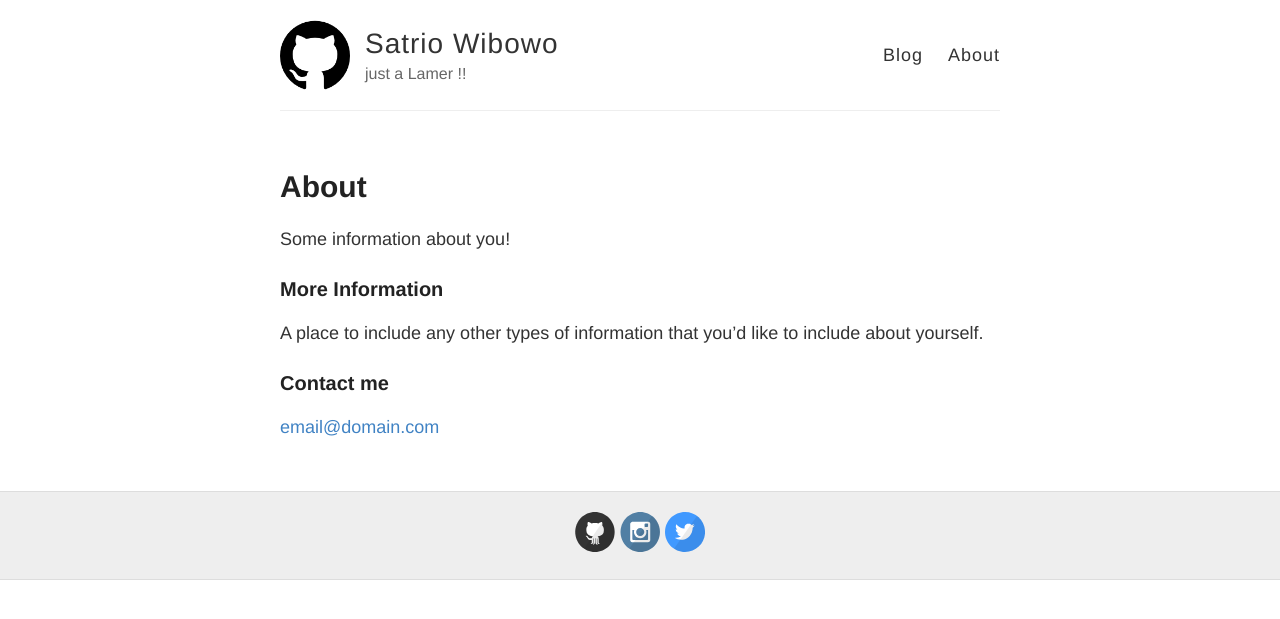
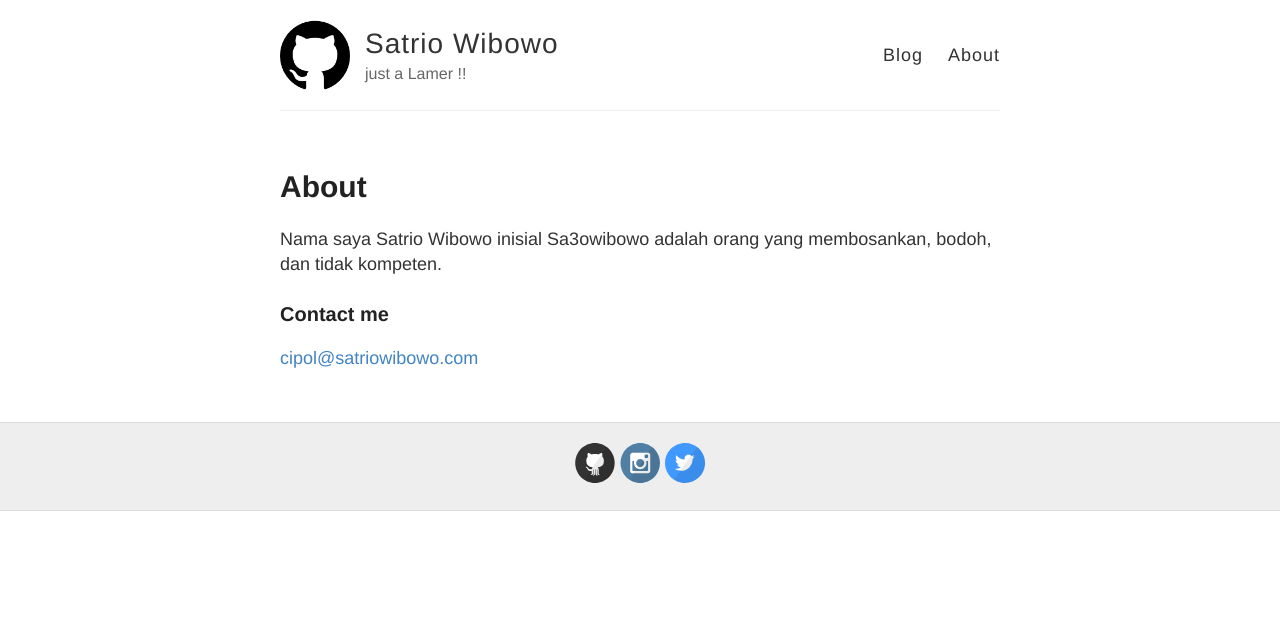
Before and after one commit to sa3owibowo/blog, a Jekyll site: the page built from about.md, in a window 1280 px wide. Shown: the top 619 px of the page. Built offline with Jekyll 4.4.1, drawn with Linux system fonts in a browser that asks for light colours.

Commit message:
Update about.md

```diff
--- a/about.md
+++ b/about.md
@@ -4,12 +4,8 @@ title: About
 permalink: /about/
 ---
 
-Some information about you!
-
-### More Information
-
-A place to include any other types of information that you'd like to include about yourself.
+Nama saya Satrio Wibowo inisial Sa3owibowo adalah orang yang membosankan, bodoh, dan tidak kompeten.
 
 ### Contact me
 
-[email@domain.com](mailto:email@domain.com)
+[cipol@satriowibowo.com](mailto:cipol@satriowibowo.com)
```
